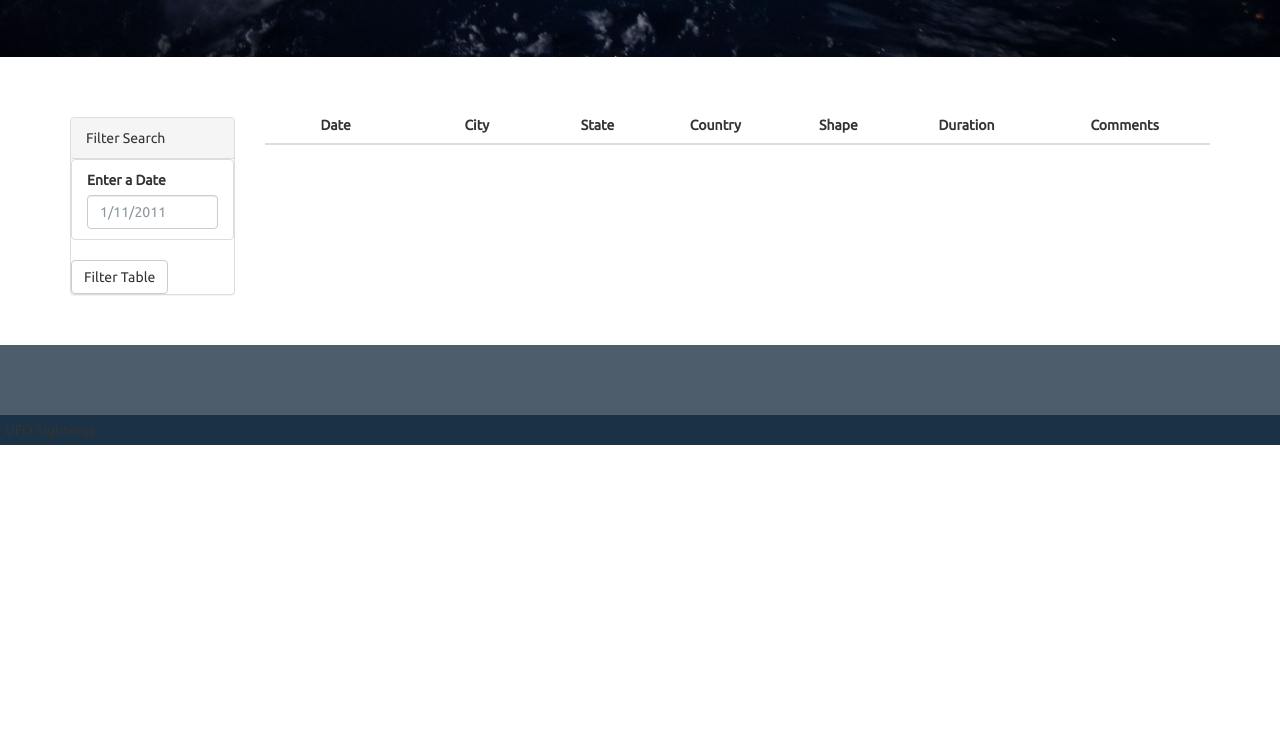
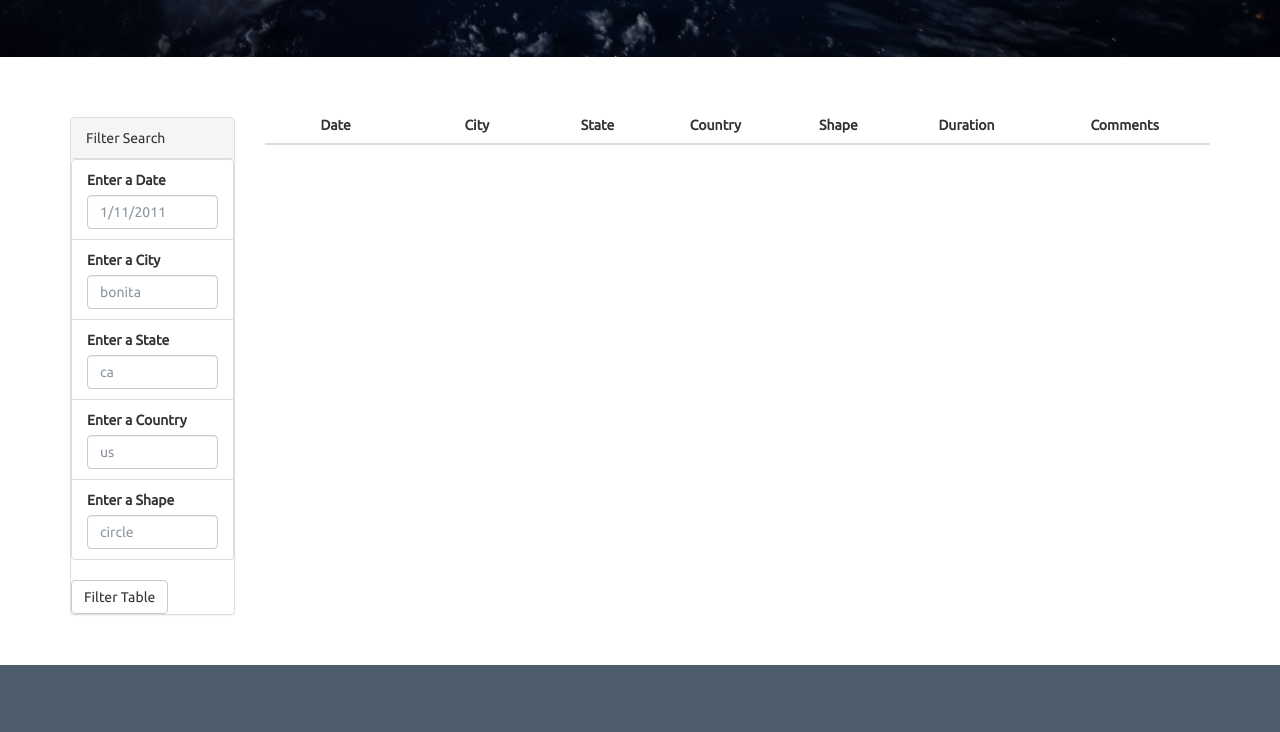
Before and after one commit to njmorr/javascript-challenge, a plain HTML site: page UFO-level-2/index.html in a window 1280 px wide. Shown: the part 555-1287 px from the top of the page. Before the commit the page ends 1000 px from the top, so only its background shows below. Drawn offline with nearby package versions, Linux system fonts and the light colour scheme.

Commit message:
level two html updated

```diff
--- a/UFO-level-1/static/js/app.js
+++ b/UFO-level-1/static/js/app.js
@@ -8,7 +8,7 @@ var tableData = data;
 var button = d3.select("#filter-btn")
 
 // select the form
-var filterForm = d3.select("#form-control")
+var filterForm = d3.select(".form-group")
 
 // create the event handlers
 button.on("click", runFilter);
--- a/UFO-level-2/index.html
+++ b/UFO-level-2/index.html
@@ -39,6 +39,22 @@
                         <label for="date">Enter a Date</label>
                         <input class="form-control" id="datetime" type="text" placeholder="1/11/2011">
                       </li>
+                      <li class="filter list-group-item">
+                        <label for="date">Enter a City</label>
+                        <input class="form-control" id="datetime" type="text" placeholder="bonita">
+                      </li>
+                      <li class="filter list-group-item">
+                        <label for="date">Enter a State</label>
+                        <input class="form-control" id="datetime" type="text" placeholder="ca">
+                      </li>
+                      <li class="filter list-group-item">
+                        <label for="date">Enter a Country</label>
+                        <input class="form-control" id="datetime" type="text" placeholder="us">
+                      </li>
+                      <li class="filter list-group-item">
+                        <label for="date">Enter a Shape</label>
+                        <input class="form-control" id="datetime" type="text" placeholder="circle">
+                      </li>
                     </ul>
                   </div>
                   <button id="filter-btn" type="button" class="btn btn-default">Filter Table</button>
```
